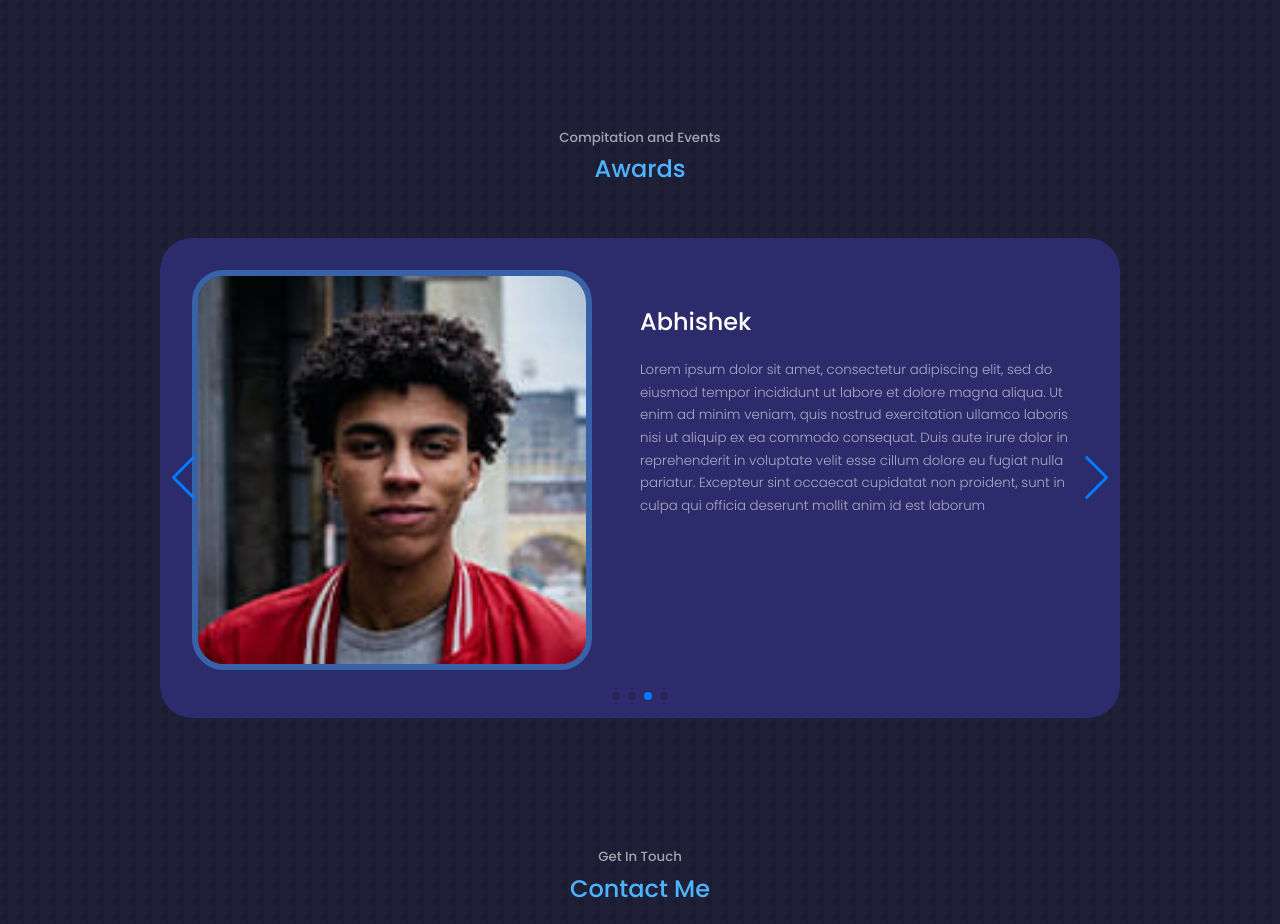
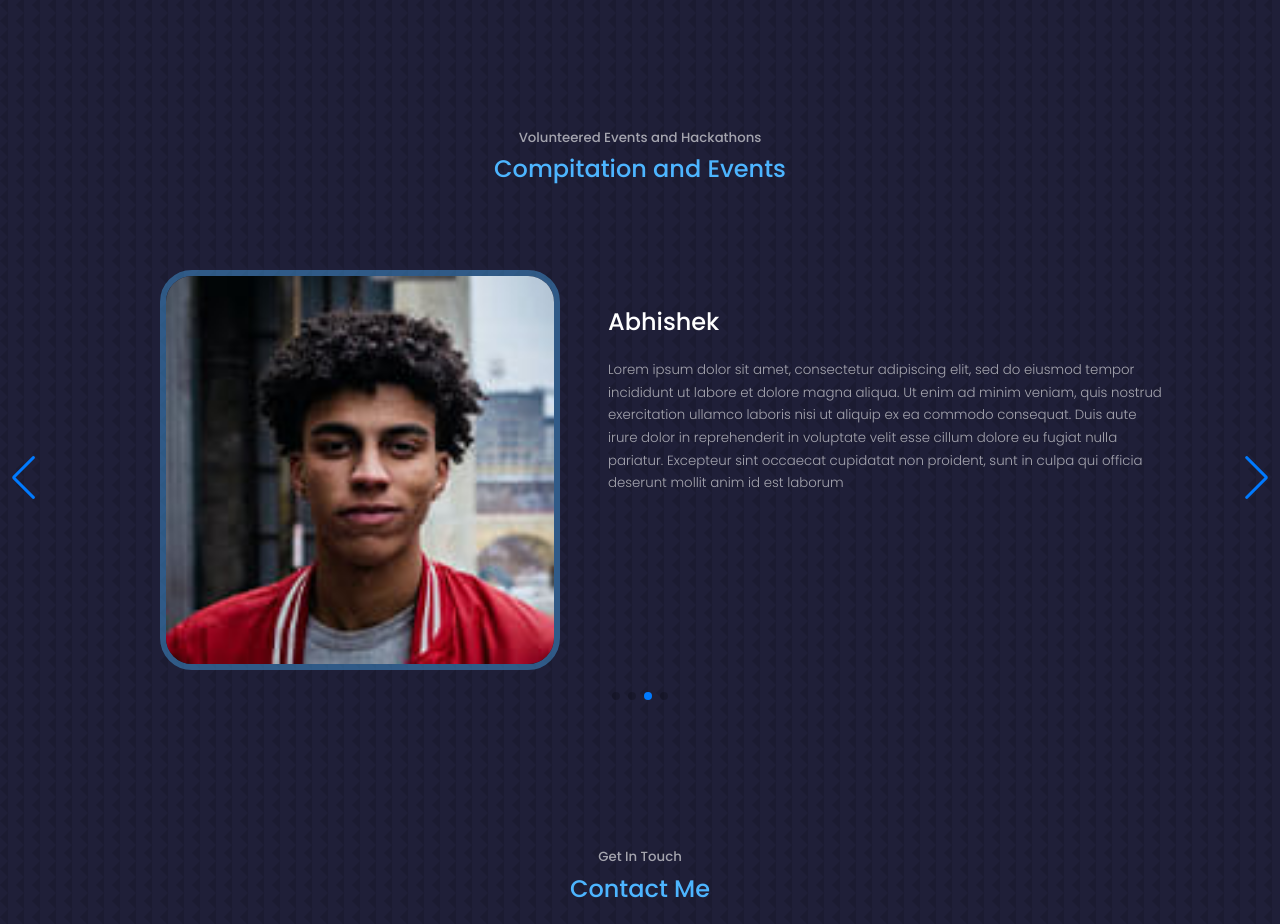
Before and after one commit to its-abhishek/AbhishekHonnapure, a React (Create React App) app: page / in a window 1280 px wide. Shown: the part 4243-5167 px from the top of the page. Built offline with nearby package versions, Linux system fonts and the light colour scheme.

Commit message:
added awards.js  Abhishek

```diff
--- a/src/components/awards/Awards.jsx
+++ b/src/components/awards/Awards.jsx
@@ -53,8 +53,8 @@ const data = [
 const Testimonials = () => {
   return (
     <section id='testimonials'>
-      <h5>Compitation and Events</h5>
-      <h2>Awards</h2>
+      <h5>Volunteered Events and Hackathons</h5>
+      <h2>Compitation and Events</h2>
 
       <Swiper spaceBetween={30}
         centeredSlides={true}
--- a/src/components/awards/awards.css
+++ b/src/components/awards/awards.css
@@ -1,5 +1,5 @@
 .container.testimonials_container {
-    width: 60rem;
+    width: 80rem;
     height: 30rem;
     border-radius: 2rem;
 }
@@ -13,10 +13,10 @@
 }
 
 .testimonial {
-    padding: 2rem;
+    padding: 2rem 0 2rem 10rem;
     border-radius: 2rem;
     user-select: none;
-    background: var(--color-bg-variant);
+    /* background: var(--color-bg-variant); */
 }
 
 .my_title {
```
